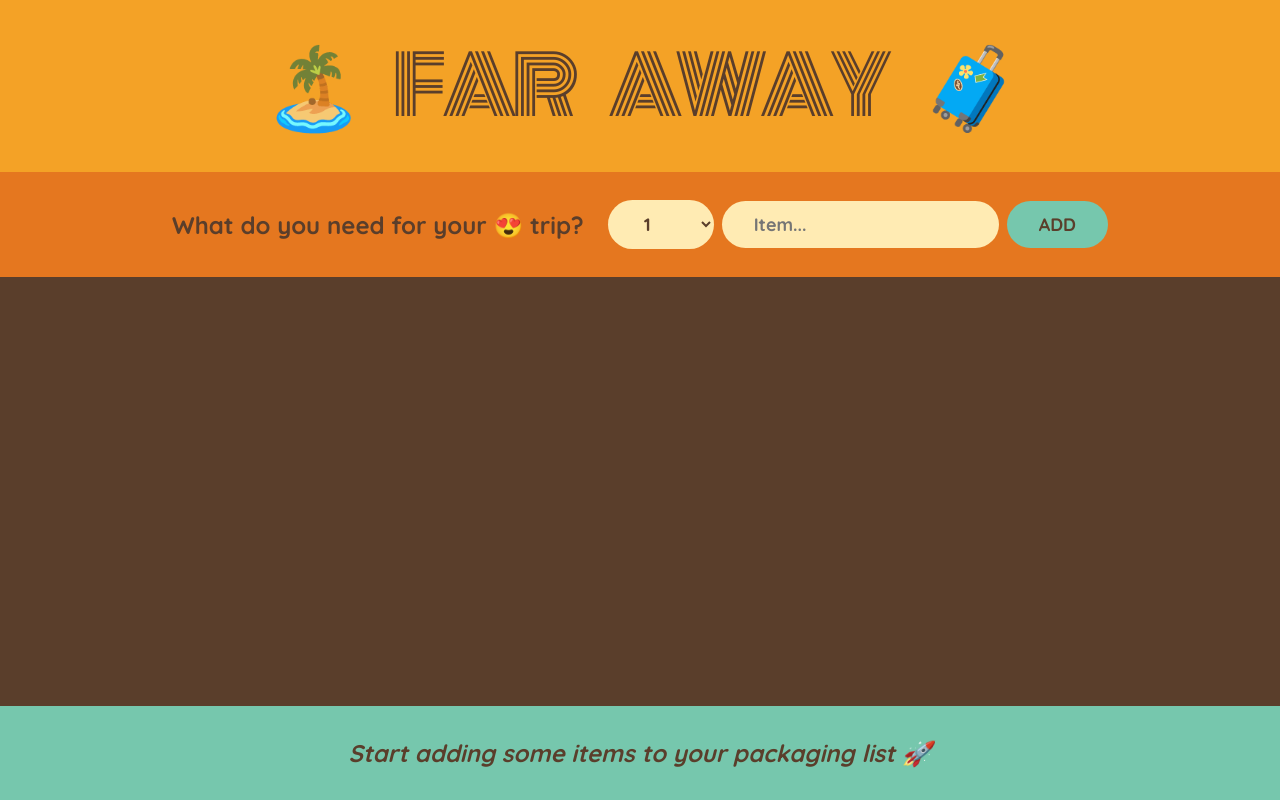
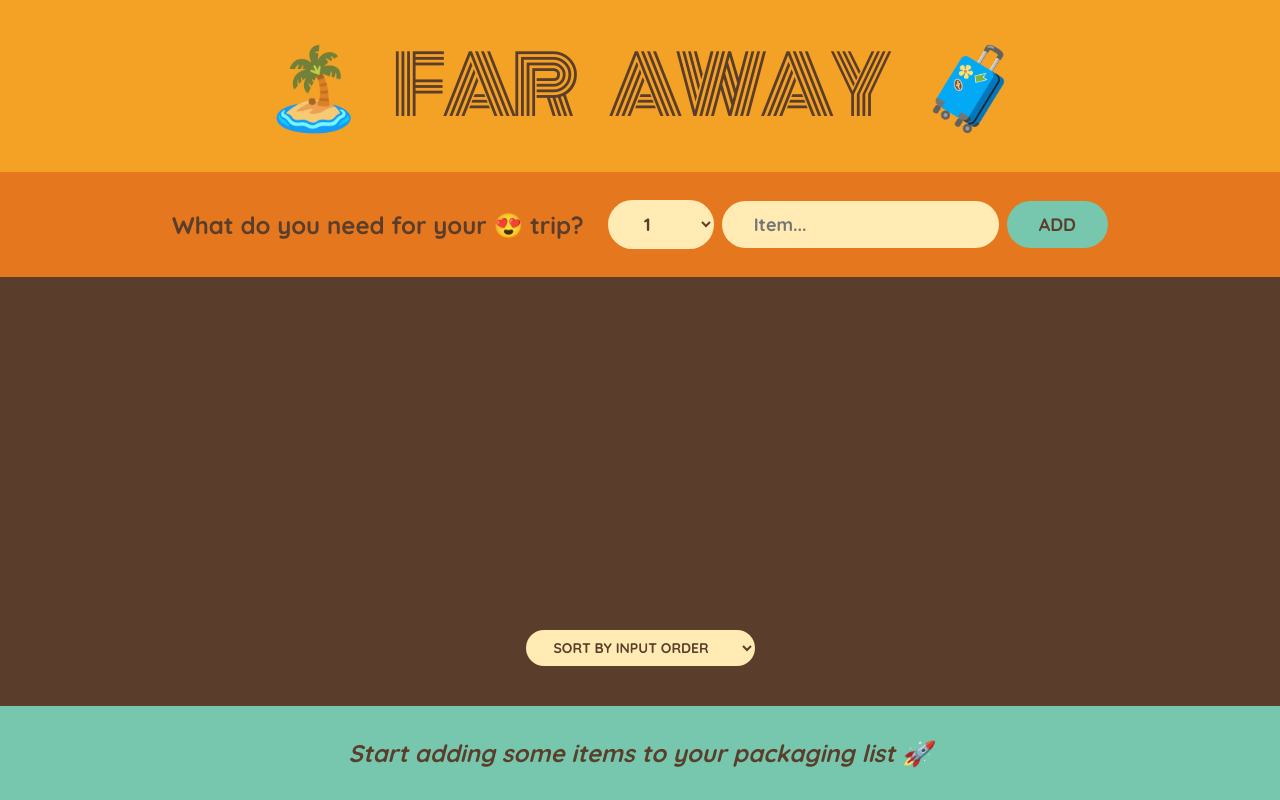
Before and after one commit to 005Dikshant/React-Development, a React (Create React App) app: page / in a window 1280 px wide. Built offline with nearby package versions, Linux system fonts and the light colour scheme.

Commit message:
Update App.js
Added sorting functionality in the application.

Key-take aways:
1. controlled element.
2. derived state concept on the sortedItems.
3. Vanilla JS core concept like sort method

```diff
--- a/src/App.js
+++ b/src/App.js
@@ -83,10 +83,26 @@
 }
 
 function PackagingList({ items, onDeleteItem, onUpdateItem }) {
+  const [sortBy, setSortBy] = useState("input");
+
+  let sortedItems;
+
+  if (sortBy === "input") sortedItems = items;
+
+  if (sortBy === "description")
+    sortedItems = items
+      .slice()
+      .sort((a, b) => a.description.localeCompare(b.description));
+
+  if (sortBy === "packed")
+    sortedItems = items
+      .slice()
+      .sort((a, b) => Number(a.packed) - Number(b.packed));
+
   return (
     <div className="list">
       <ul>
-        {items.map((item) => (
+        {sortedItems.map((item) => (
           <Item
             item={item}
             key={item.id}
@@ -95,6 +111,13 @@
           />
         ))}
       </ul>
+      <div className="actions">
+        <select value={sortBy} onChange={(e) => setSortBy(e.target.value)}>
+          <option value="input">sort by input order</option>
+          <option value="description">sort by description</option>
+          <option value="packed">sort by packed stats</option>
+        </select>
+      </div>
     </div>
   );
 }
```
